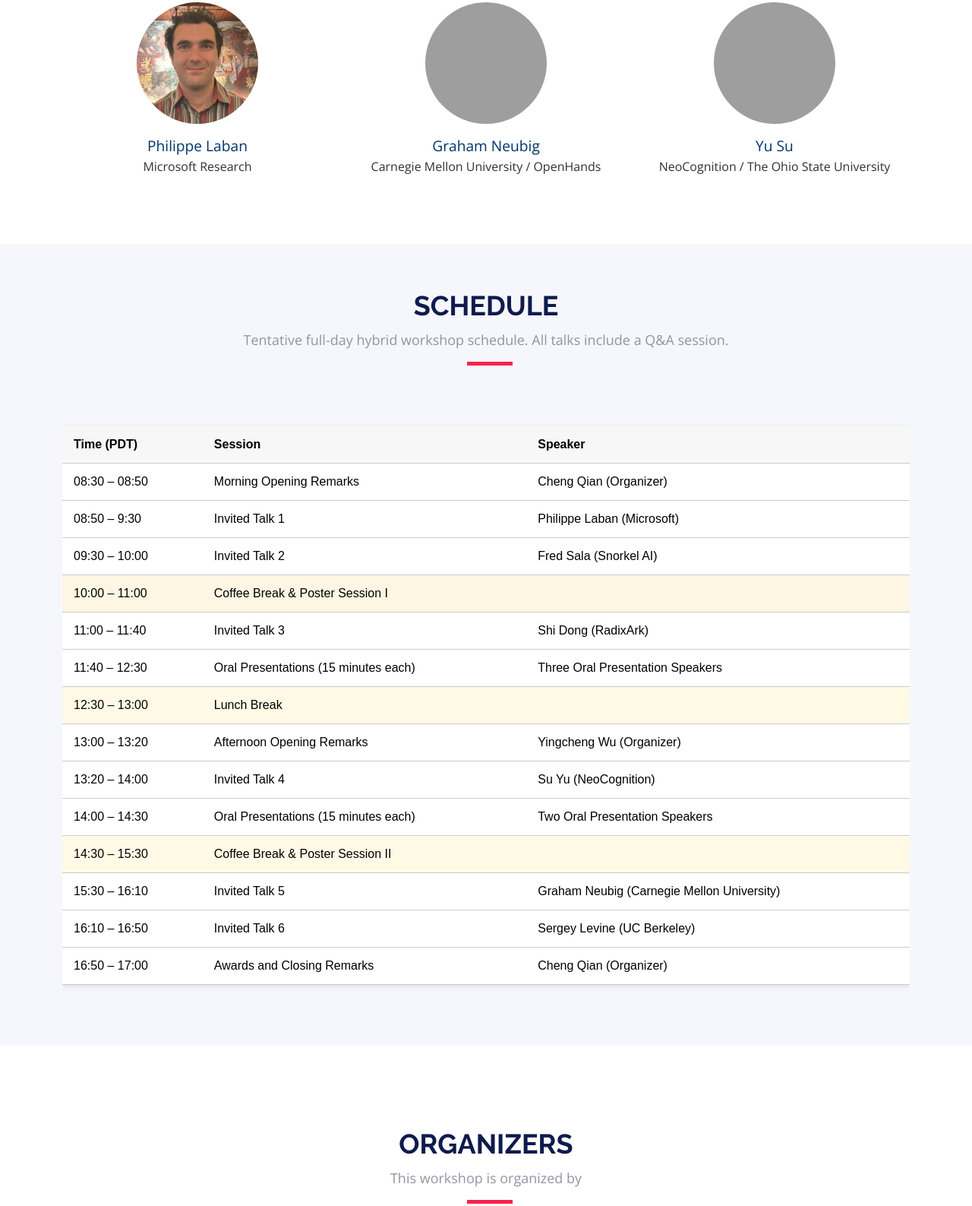
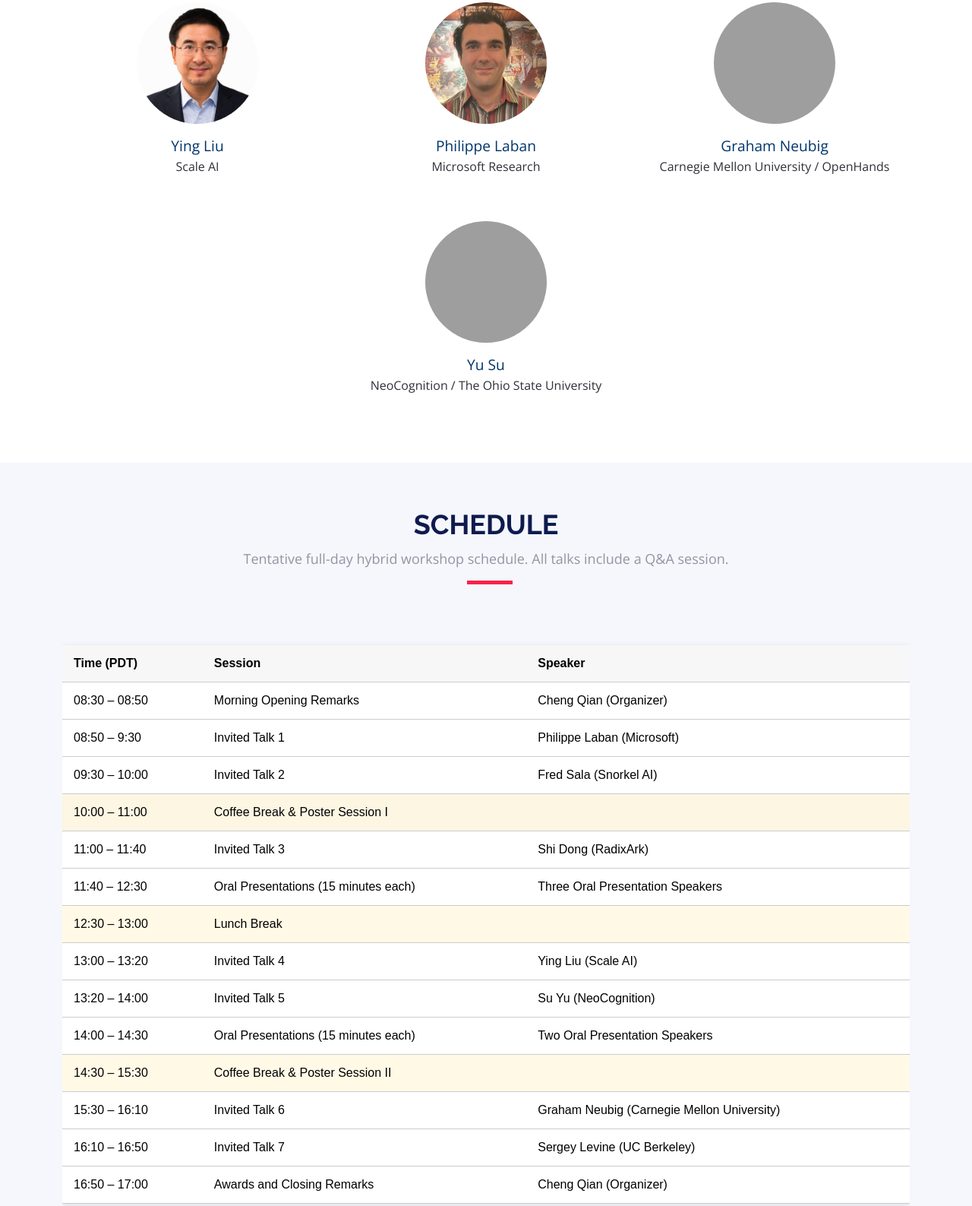
Before and after one commit to lifelongagent/lifelongagent.github.io, a plain HTML site: page index.html in a window 1280 px wide. Shown: the part 5716-7303 px from the top of the page at 76% size. Drawn offline with nearby package versions, Linux system fonts and the light colour scheme; grey boxes are pictures that could not be loaded.

Commit message:
new speaker and schedule

```diff
--- a/index.html
+++ b/index.html
@@ -536,6 +536,14 @@
 
           <div class="col-lg-4 col-md-6 col-12">
             <div class="speaker" data-aos="fade-up" data-aos-delay="100">
+              <img src="assets/img/speakers/ying_liu.jpg" alt="Ying Liu" class="img-fluid">
+              <br><a href="https://www.linkedin.com/in/liuying04" style="font-size: 1.2em; color: #00356B;">Ying Liu</a></br>
+              <p>Scale AI</p>
+            </div>
+          </div>
+
+          <div class="col-lg-4 col-md-6 col-12">
+            <div class="speaker" data-aos="fade-up" data-aos-delay="100">
               <img src="assets/img/speakers/philippe_laban.jpg" alt="Philippe Laban" class="img-fluid">
               <br><a href="https://www.microsoft.com/en-us/research/people/plaban/" style="font-size: 1.2em; color: #00356B;">Philippe Laban</a></br>
               <p>Microsoft Research</p>
@@ -619,11 +627,12 @@
             </tr>
             <tr>
               <td class="time">13:00 – 13:20</td>
-              <td>Afternoon Opening Remarks</td>
-              <td>Yingcheng Wu (Organizer)</td>
+              <td>Invited Talk 4</td>
+              <td>Ying Liu (Scale AI)</td>
             </tr>
+            <tr>
               <td class="time">13:20 – 14:00</td>
-              <td>Invited Talk 4</td>
+              <td>Invited Talk 5</td>
               <td>Su Yu (NeoCognition)</td>
             </tr>
             <tr>
@@ -637,12 +646,12 @@
             </tr>
             <tr>
               <td class="time">15:30 – 16:10</td>
-              <td>Invited Talk 5</td>
+              <td>Invited Talk 6</td>
               <td>Graham Neubig (Carnegie Mellon University)</td>
             </tr>
             <tr>
               <td class="time">16:10 – 16:50</td>
-              <td>Invited Talk 6</td>
+              <td>Invited Talk 7</td>
               <td>Sergey Levine (UC Berkeley)</td>
             </tr>
             <tr>
```
Also changed, not shown: assets/img/speakers/ying_liu.jpg (added).
